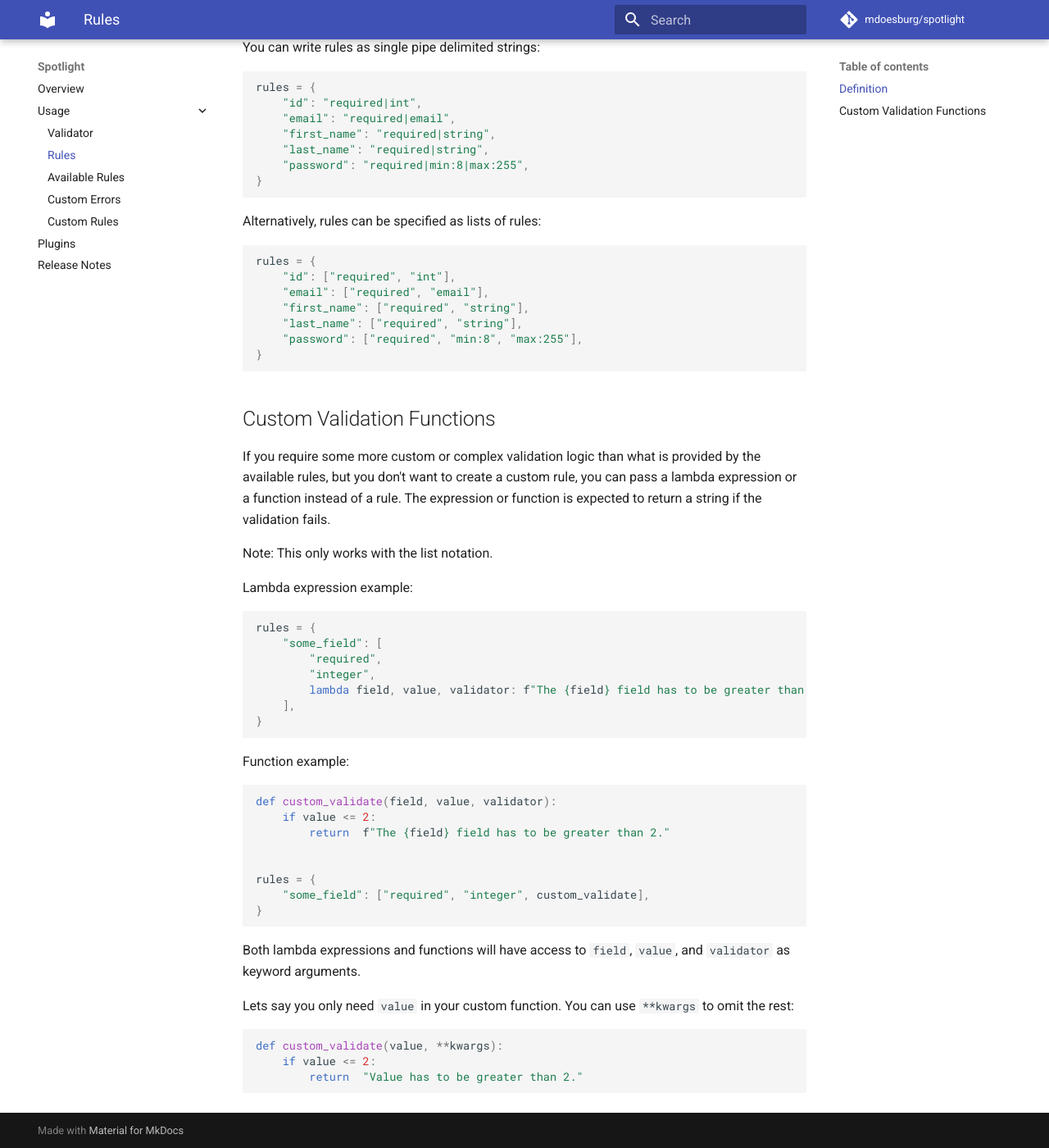
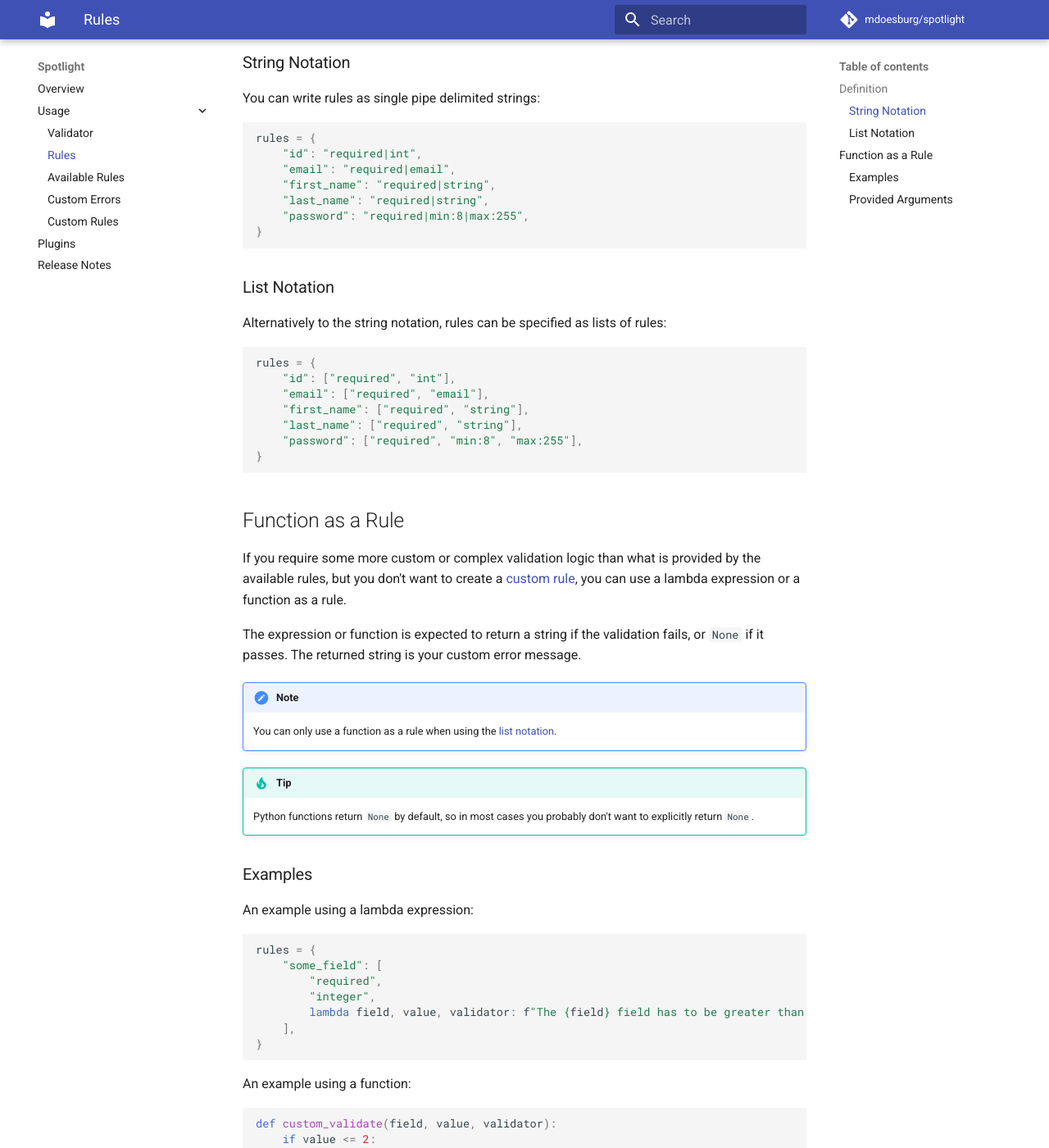
Before and after one commit to mdoesburg/spotlight, an MkDocs documentation site: the page built from docs/usage/rules.md, in a window 1280 px wide and 1400 px high, scrolled down 227 px. Shown: the whole window at 82% size. Built offline with MkDocs 1.6.1 and Material for MkDocs 9.7.7, drawn with Linux system fonts in a browser that asks for light colours; comment, search, counter and statistics services are not loaded; some of the changed text lies outside the part shown.

Commit message:
Improve docs

````diff
--- a/docs/usage/rules.md
+++ b/docs/usage/rules.md
@@ -3,6 +3,8 @@
 ## Definition
 
 Validation rules can be defined in multiple ways.
+
+### String Notation
 
 You can write rules as single pipe delimited strings:
 
@@ -16,7 +18,9 @@ rules = {
 }
 ```
 
-Alternatively, rules can be specified as lists of rules:
+### List Notation
+
+Alternatively to the string notation, rules can be specified as lists of rules:
 
 ```python
 rules = {
@@ -28,13 +32,21 @@ rules = {
 }
 ```
 
-## Custom Validation Functions
+## Function as a Rule
 
-If you require some more custom or complex validation logic than what is provided by the available rules, but you don't want to create a custom rule, you can pass a lambda expression or a function instead of a rule. The expression or function is expected to return a string if the validation fails.
+If you require some more custom or complex validation logic than what is provided by the available rules, but you don't want to create a [custom rule](custom_rules.md), you can use a lambda expression or a function as a rule.
 
-Note: This only works with the list notation.
+The expression or function is expected to return a string if the validation fails, or `None` if it passes. The returned string is your custom error message.
 
-Lambda expression example:
+!!! note
+    You can only use a function as a rule when using the [list notation](#list-notation).
+
+!!! tip
+    Python functions return `None` by default, so in most cases you probably don't want to explicitly return `None`.
+
+### Examples
+
+An example using a lambda expression:
 
 ```python
 rules = {
@@ -46,7 +58,7 @@ rules = {
 }
 ```
 
-Function example:
+An example using a function:
 
 ```python
 def custom_validate(field, value, validator):
@@ -59,12 +71,19 @@ rules = {
 }
 ```
 
-Both lambda expressions and functions will have access to `field`, `value`, and `validator` as keyword arguments.
+### Provided Arguments
 
-Lets say you only need `value` in your custom function. You can use `**kwargs` to omit the rest:
+Both lambda expressions and functions will have access to the following keyword arguments:
 
-```python
-def custom_validate(value, **kwargs):
-    if value <= 2:
-        return  "Value has to be greater than 2."
-```
+- **field** -- name of the field under validation
+- **value** -- value of the field under validation
+- **validator** -- instance of the validator
+
+!!! tip
+    If you only need `value` in your function or expression, you can use `**kwargs` to omit the rest:
+
+    ```python
+    def custom_validate(value, **kwargs):
+        if value <= 2:
+            return  "Value has to be greater than 2."
+    ```
--- a/mkdocs.yml
+++ b/mkdocs.yml
@@ -7,8 +7,13 @@ theme:
   name: material
 
 markdown_extensions:
+  - admonition
+  - codehilite
+  - pymdownx.superfences
   - markdown.extensions.codehilite:
       guess_lang: false
+  - toc:
+      permalink: true
 
 nav:
   - Overview: index.md
````
Also changed, not shown: docs/usage/custom_errors.md (+8 -0 lines), docs/usage/custom_rules.md (+31 -13 lines).
